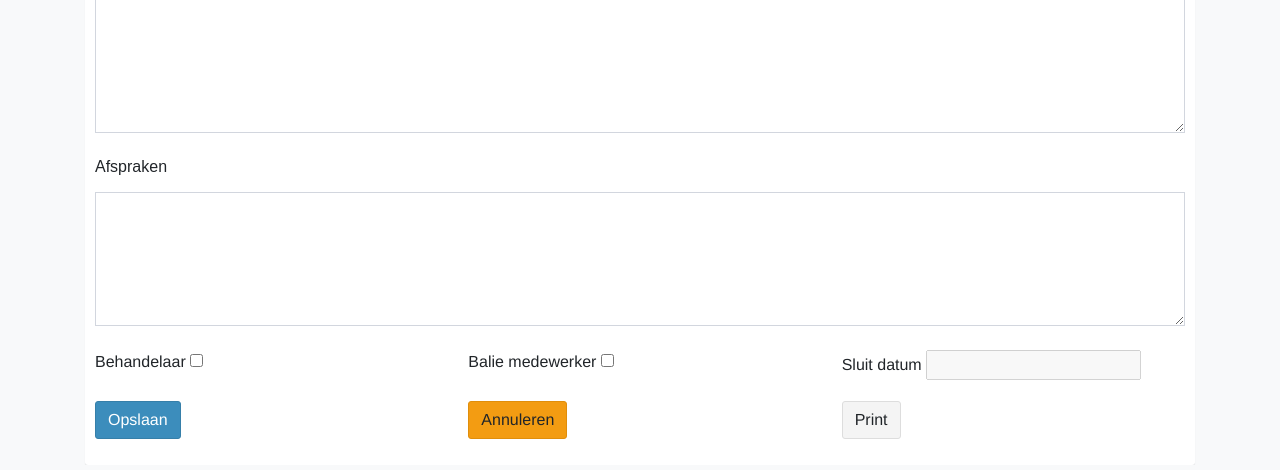
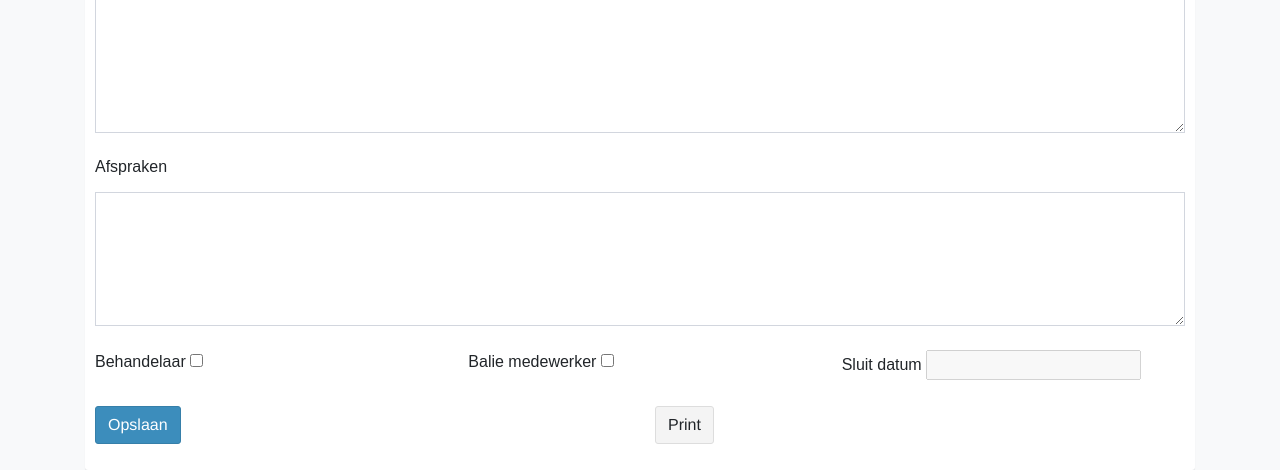
Before and after one commit to NotoriousRick/IMSProject, a PHP site: page /Index.php in a window 1280 px wide. Shown: the part 1066-1536 px from the top of the page. Run offline with PHP 8.4, Linux system fonts and the light colour scheme; data that the repository does not hold is empty.

Commit message:
no message

```diff
--- a/Index.php
+++ b/Index.php
@@ -82,7 +82,6 @@
                             <select class="select_two" name="TypeKlant" style="width:60%; border:none;">
                                 <option selected="true" disabled="disabled"></option>
                                 <?php
-//                              Here are all types of customers in a select box.
                                 while ($row = $type_klant_result->fetch_assoc()) {
                                 echo '<option value=' . $row['Type_ID'] . '>' . $row["TypeKlant"] . '</option>';
                                 }
@@ -162,7 +161,7 @@
                     <div class="col">
                             <label><h6>Behandeld door</h6></label>
                         <input type="text" class="form-control form-control-sm" id="input_margin_radius_padding"
-                               name="Behandelaar">
+                               name="">
                         <br />
                     </div>
                 </div>
@@ -183,32 +182,27 @@
                 <div class="row">
                     <div class="col">
                         <div class="form-group">
-                            <label for="practitioner">Behandelaar</label>
-                            <input type="checkbox" name="practitioner" value="1">
+                            <label><h6>Behandelaar</h6></label>
+                            <input type="checkbox" name="Behandelaar" value="1">
                         </div>
                     </div>
                     <div class="col">
                         <div class="form-group">
-                            <label for="desk_employee">Balie medewerker</label>
+                            <label><h6>Balie medewerker</h6></label>
                             <input type="checkbox" name="desk_employee">
                         </div>
                     </div>
                     <div class="col">
                         <div class="form-group">
-                            <label for="rounded_date">Sluit datum</label>
-                            <input type="text" id="rounded_date" name="rounded_date" disabled>
+                            <label><h6>Sluit datum</h6></label>
+                            <input type="text" name="rounded_date" disabled>
                         </div>
                     </div>
                 </div>
                 <div class="row">
                     <div class="col">
                         <div class="form-group">
-                            <input type="submit" id="save" class="btn btn-primary" value="Opslaan">
-                        </div>
-                    </div>
-                    <div class="col">
-                        <div class="form-group">
-                            <input type="submit" id="do_not_save" class="btn btn-warning" value="Annuleren">
+                            <input type="submit" class="btn btn-primary" value="Opslaan">
                         </div>
                     </div>
                     <div class="col">
```
